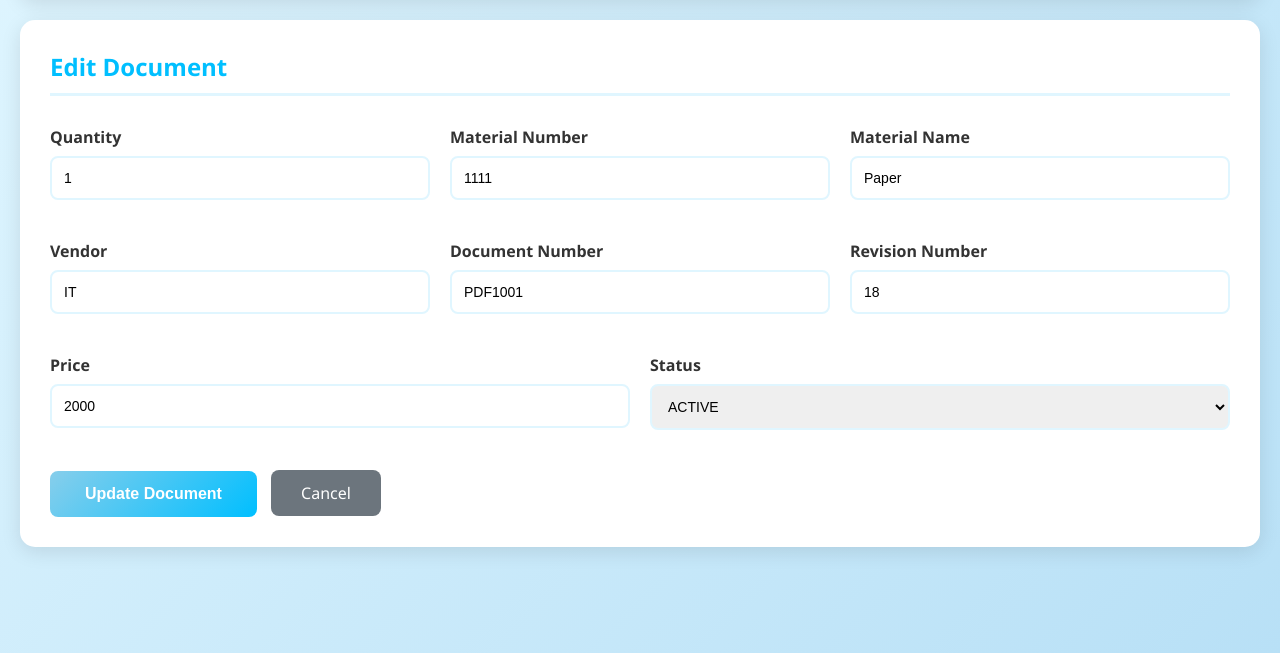
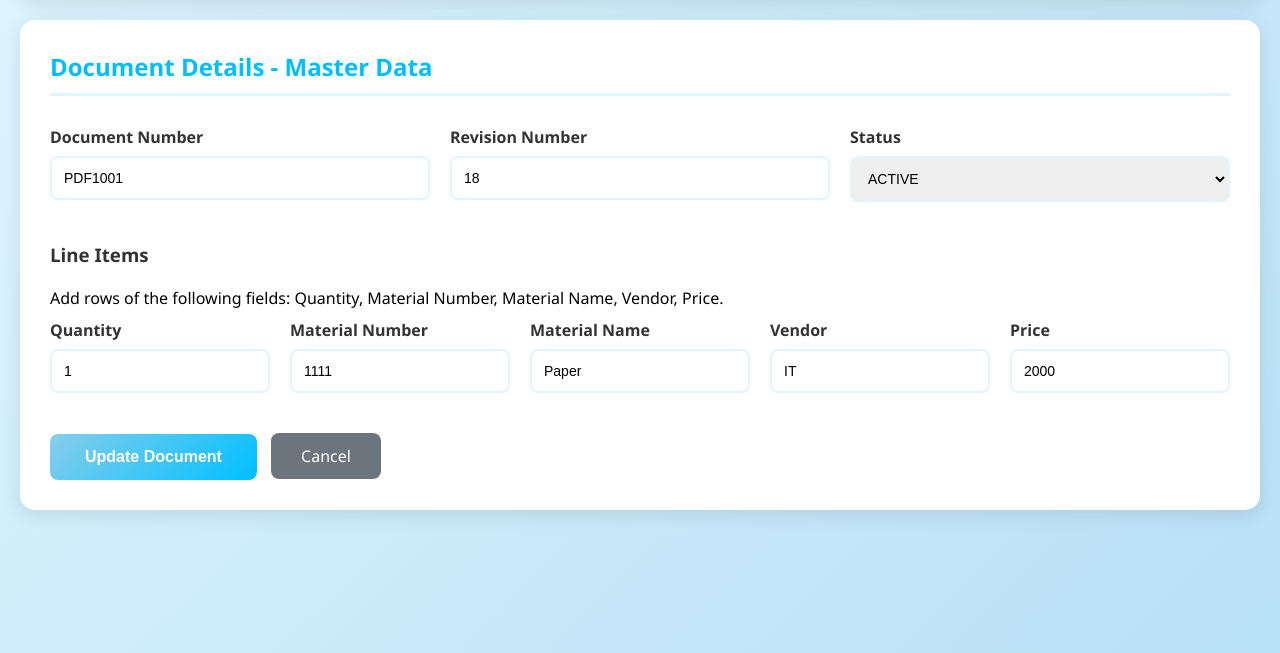
Before and after one commit to narain-karthik/replit-Contract, a Flask app: page /master/documents/edit/1 in a window 1280 px wide. Shown: the part 147-800 px from the top of the page. Run offline with Flask 3, Linux system fonts and the light colour scheme; a user stored in the database is signed in; data comes from the database, SQL or seed files in the repository.

Commit message:
Update document editing page layout to match add document style
Modify the templates/edit_document.html to reorganize form fields, update the page title, and restructure line item input to align with the add document page's design and user experience.

Replit-Commit-Author: Agent
Replit-Commit-Session-Id: d47ad5cf-9ad7-48d7-be31-9b32c7b92680
Replit-Commit-Checkpoint-Type: full_checkpoint
Replit-Commit-Screenshot-Url: https://storage.googleapis.com/screenshot-production-us-central1/515aad32-0ad3-40a7-8e68-1f829e5a27c5/d47ad5cf-9ad7-48d7-be31-9b32c7b92680/tPwgEIj

```diff
--- a/templates/edit_document.html
+++ b/templates/edit_document.html
@@ -23,32 +23,10 @@
     </div>
 
     <div class="container">
-        <h2 class="page-title">Edit Document</h2>
+        <h2 class="page-title">Document Details - Master Data</h2>
 
         <form method="POST" class="master-form">
             <div class="form-row">
-                <div class="form-group">
-                    <label for="quantity">Quantity</label>
-                    <input type="text" id="quantity" name="quantity" value="{{ document.quantity }}">
-                </div>
-
-                <div class="form-group">
-                    <label for="material_number">Material Number</label>
-                    <input type="text" id="material_number" name="material_number" value="{{ document.material_number }}">
-                </div>
-
-                <div class="form-group">
-                    <label for="material_name">Material Name</label>
-                    <input type="text" id="material_name" name="material_name" value="{{ document.material_name }}">
-                </div>
-            </div>
-
-            <div class="form-row">
-                <div class="form-group">
-                    <label for="vendor">Vendor</label>
-                    <input type="text" id="vendor" name="vendor" value="{{ document.vendor }}">
-                </div>
-
                 <div class="form-group">
                     <label for="document_number">Document Number</label>
                     <input type="text" id="document_number" name="document_number" value="{{ document.document_number }}">
@@ -57,13 +35,6 @@
                 <div class="form-group">
                     <label for="revision_number">Revision Number</label>
                     <input type="text" id="revision_number" name="revision_number" value="{{ document.revision_number }}">
-                </div>
-            </div>
-
-            <div class="form-row">
-                <div class="form-group">
-                    <label for="price">Price</label>
-                    <input type="text" id="price" name="price" value="{{ document.price }}">
                 </div>
 
                 <div class="form-group">
@@ -75,8 +46,38 @@
                 </div>
             </div>
 
-            <button type="submit" class="btn-primary">Update Document</button>
-            <a href="{{ url_for('master_documents') }}" class="btn-secondary">Cancel</a>
+            <h3>Line Items</h3>
+            <p>Add rows of the following fields: Quantity, Material Number, Material Name, Vendor, Price.</p>
+
+            <div id="lineItems" class="line-items">
+                <div class="line-row">
+                    <div class="form-group">
+                        <label>Quantity</label>
+                        <input type="text" name="quantity" value="{{ document.quantity }}">
+                    </div>
+                    <div class="form-group">
+                        <label>Material Number</label>
+                        <input type="text" name="material_number" value="{{ document.material_number }}">
+                    </div>
+                    <div class="form-group">
+                        <label>Material Name</label>
+                        <input type="text" name="material_name" value="{{ document.material_name }}">
+                    </div>
+                    <div class="form-group">
+                        <label>Vendor</label>
+                        <input type="text" name="vendor" value="{{ document.vendor }}">
+                    </div>
+                    <div class="form-group">
+                        <label>Price</label>
+                        <input type="text" name="price" value="{{ document.price }}">
+                    </div>
+                </div>
+            </div>
+
+            <div style="margin-top:20px;">
+                <button type="submit" class="btn-primary">Update Document</button>
+                <a href="{{ url_for('master_documents') }}" class="btn-secondary">Cancel</a>
+            </div>
         </form>
     </div>
 </body>
```
Also changed, not shown: replit.md (+9 -0 lines), attached_assets/image_1760343100043.png (added).
